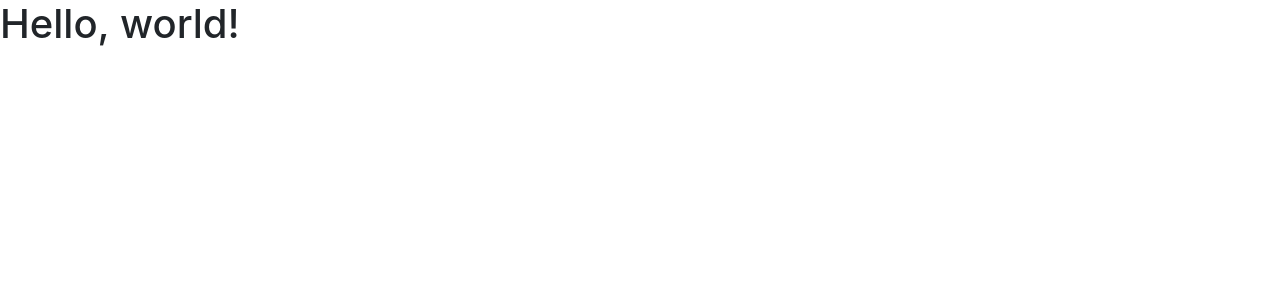
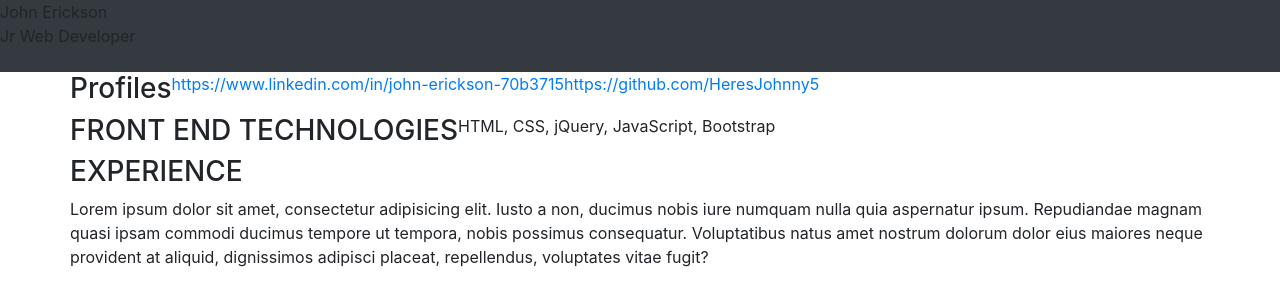
Before and after one commit to HeresJohnny5/temp-portfolio, a plain HTML site: page index.html in a window 1280 px wide. Drawn offline with nearby package versions, Linux system fonts and the light colour scheme.

Commit message:
Add imgs directory and 2 images. I added Bootstrap starter template.

```diff
--- a/index.html
+++ b/index.html
@@ -7,11 +7,54 @@
 
     <!-- Bootstrap CSS -->
     <link rel="stylesheet" href="https://stackpath.bootstrapcdn.com/bootstrap/4.3.1/css/bootstrap.min.css" integrity="sha384-ggOyR0iXCbMQv3Xipma34MD+dH/1fQ784/j6cY/iJTQUOhcWr7x9JvoRxT2MZw1T" crossorigin="anonymous">
+    <link rel="stylesheet" href="./resources/css/style.css">
 
-    <title>Hello, world!</title>
+    <title>John Erickson | Jr Web Developer</title>
   </head>
   <body>
-    <h1>Hello, world!</h1>
+    <div></div>
+    <div class="bg-dark">
+      <header>
+        <div>John Erickson</div>
+        <div>Jr Web Developer</div>
+      </header>
+
+      <div class="container">
+        <div class="row">
+          <div class="col-md-6">
+            <img src="" alt="">
+          </div>
+          <div class="col-md-6">
+            <img src="" alt="">
+          </div>
+        </div>
+      </div>
+    </div>
+    <div>
+      <div class="bg-white">
+        <div class="container">
+          <div class="row">
+            <h3>Profiles</h3>
+            <div>
+
+              <a href="https://www.linkedin.com/in/john-erickson-70b3715" target="_blank">https://www.linkedin.com/in/john-erickson-70b3715</a>
+            </div>
+            <div>
+
+              <a href="https://github.com/HeresJohnny5" target="_blank">https://github.com/HeresJohnny5</a>
+            </div>
+          </div>
+          <div class="row">
+            <h3>FRONT END TECHNOLOGIES</h3>
+            <p>HTML, CSS, jQuery, JavaScript, Bootstrap</p>
+          </div>
+          <div class="row">
+            <h3>EXPERIENCE</h3>
+            <p>Lorem ipsum dolor sit amet, consectetur adipisicing elit. Iusto a non, ducimus nobis iure numquam nulla quia aspernatur ipsum. Repudiandae magnam quasi ipsam commodi ducimus tempore ut tempora, nobis possimus consequatur. Voluptatibus natus amet nostrum dolorum dolor eius maiores neque provident at aliquid, dignissimos adipisci placeat, repellendus, voluptates vitae fugit?</p>
+          </div>
+        </div>
+      </div>
+    </div>
 
     <!-- Optional JavaScript -->
     <!-- jQuery first, then Popper.js, then Bootstrap JS -->
```
Also changed, not shown: imgs/portfolio--example--website.jpg (added), imgs/taylor-barber-778078-unsplash.jpg (added).
